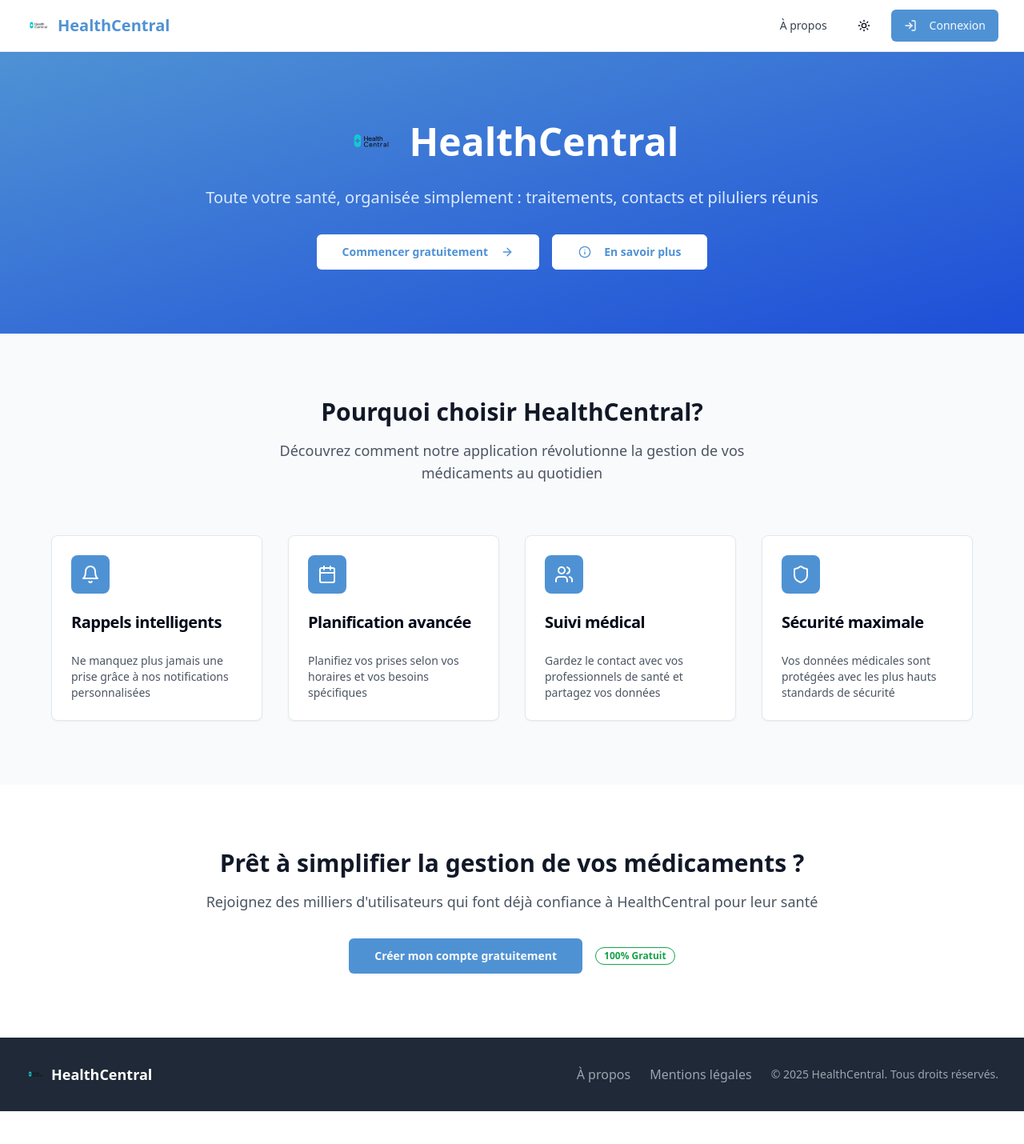
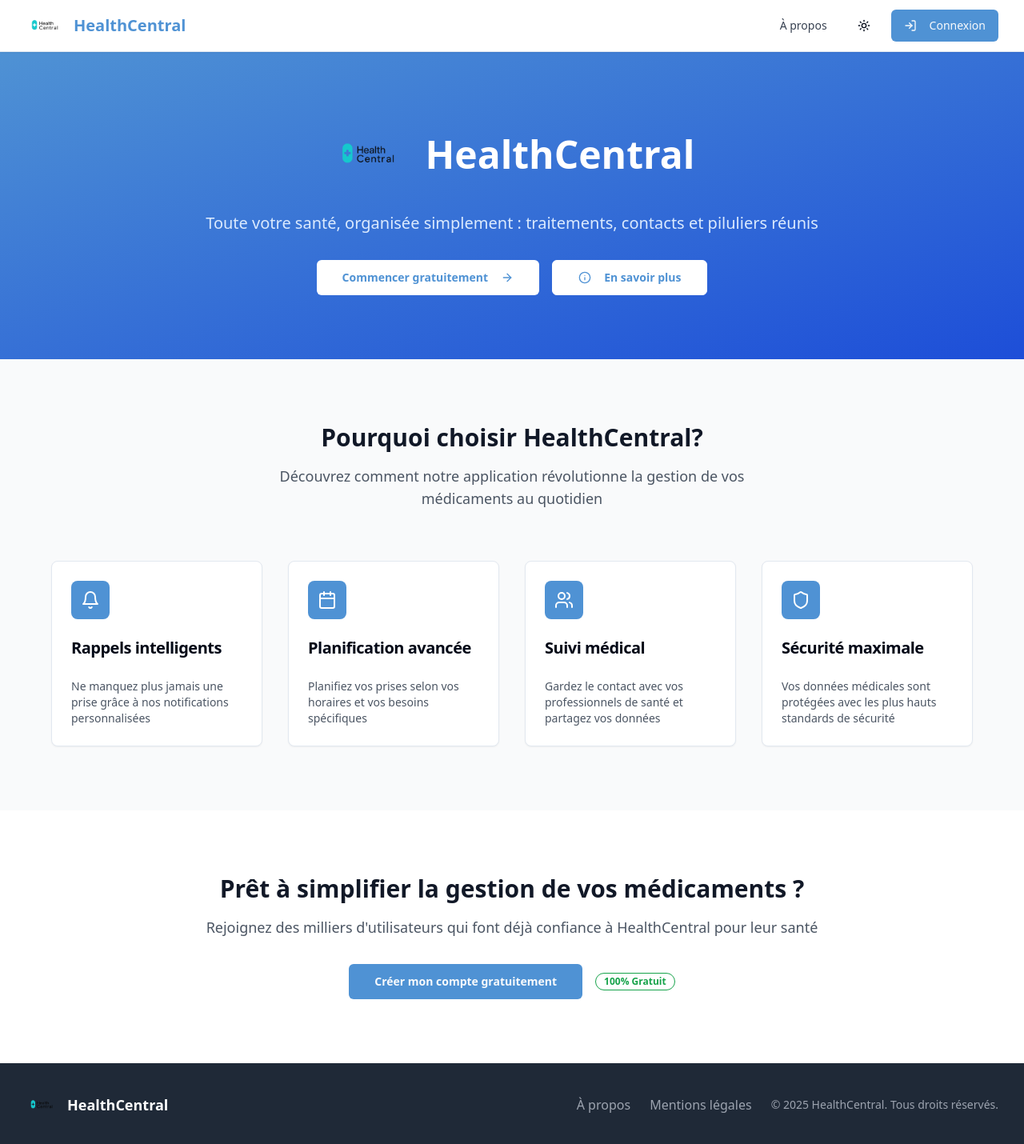
Before and after one commit to Madumtv/healthcentral, a React (Vite) app: page / in a window 1280 px wide. Shown: the top 1430 px of the page at 80% size. Before the commit the page ends 1389 px from the top, so only its background shows below. Built offline with nearby package versions, Linux system fonts and the light colour scheme.

Commit message:
Enhance logo readability and size
The logo should cover the zones with the "HealthCentral" text to make it more readable and larger.

```diff
--- a/src/components/Footer.tsx
+++ b/src/components/Footer.tsx
@@ -8,7 +8,7 @@ const Footer = () => {
             <img
               src="/lovable-uploads/fe2341f8-92af-4f6f-8d00-0dea0a89b65f.png"
               alt="HealthCentral Logo"
-              className="h-6 w-auto mr-2"
+              className="h-10 w-auto mr-3"
             />
             <span className="text-lg font-semibold">HealthCentral</span>
           </div>
--- a/src/components/Navbar.tsx
+++ b/src/components/Navbar.tsx
@@ -32,9 +32,9 @@ export function Navbar() {
               <img
                 src="/lovable-uploads/fe2341f8-92af-4f6f-8d00-0dea0a89b65f.png"
                 alt="HealthCentral Logo"
-                className="h-8 w-auto"
+                className="h-12 w-auto"
               />
-              <span className="ml-2 text-xl font-semibold text-medBlue">HealthCentral</span>
+              <span className="ml-3 text-xl font-semibold text-medBlue">HealthCentral</span>
             </Link>
           </div>
 
--- a/src/pages/Index.tsx
+++ b/src/pages/Index.tsx
@@ -37,7 +37,7 @@ const Index = () => {
               <img
                 src="/lovable-uploads/fe2341f8-92af-4f6f-8d00-0dea0a89b65f.png"
                 alt="HealthCentral Logo"
-                className="h-16 w-auto mr-4"
+                className="h-24 w-auto mr-6"
               />
               <h1 className="text-5xl font-bold">HealthCentral</h1>
             </div>
@@ -122,7 +122,7 @@ const Index = () => {
               <img
                 src="/lovable-uploads/fe2341f8-92af-4f6f-8d00-0dea0a89b65f.png"
                 alt="HealthCentral Logo"
-                className="h-6 w-auto mr-2"
+                className="h-10 w-auto mr-3"
               />
               <span className="text-lg font-semibold">HealthCentral</span>
             </div>
```
